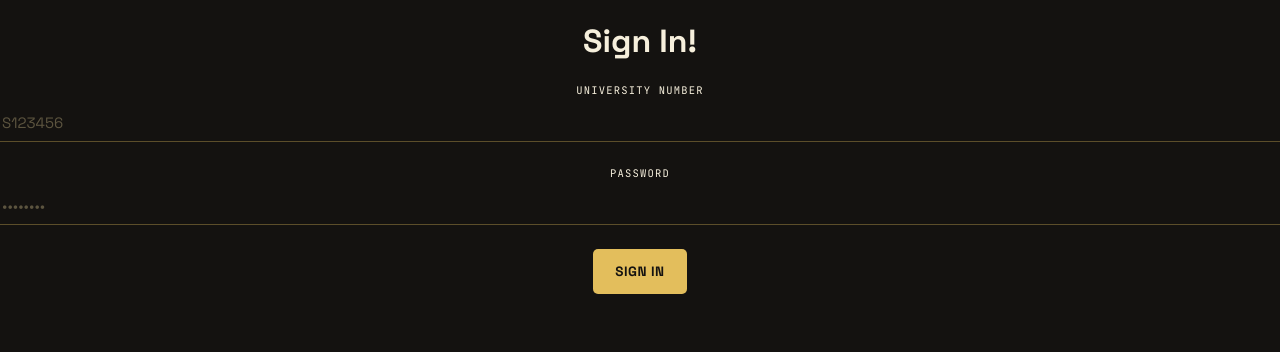
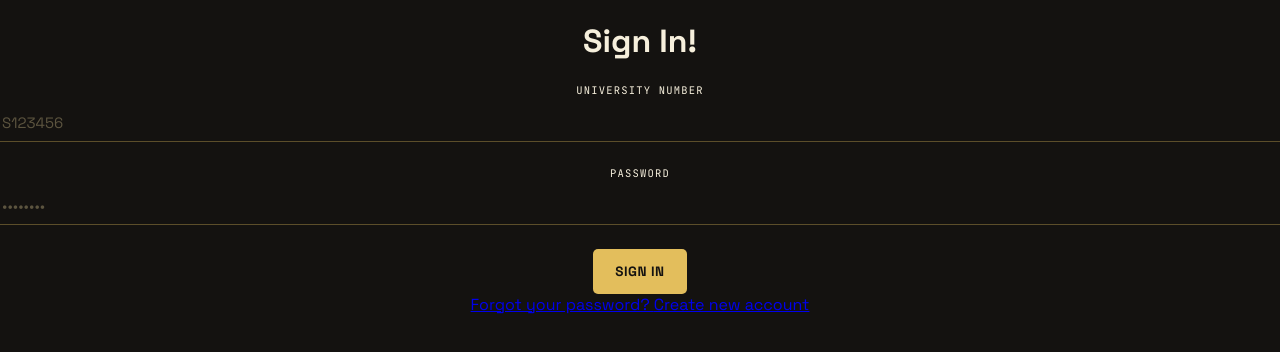
Before and after one commit to CMPG224-SE-PROJECT-GROUP-1/Room-Booking-Scheduling-System, a React (Vite) app in the folder my-RBSS-app/: page / in a window 1280 px wide. Shown: the top 352 px of the page. Built offline with nearby package versions, Linux system fonts and the light colour scheme.

Commit message:
added signup and forgotpassword links

```diff
--- a/my-RBSS-app/src/App.jsx
+++ b/my-RBSS-app/src/App.jsx
@@ -1,6 +1,8 @@
 // import { useState } from "react";
 import "./App.css";
 import { LoginPage } from "./frontend/pages/LoginPage";
+import RecoverPassword from "./frontend/pages/RecoverPassword";
+import SignUp from "./frontend/pages/SignUp";
 import { ThemeProvider } from "./frontend/theme/ThemeContext";
 import { BrowserRouter, Routes, Route, Link } from "react-router-dom";
 
@@ -13,6 +15,8 @@ function App() {
 
         <Routes>
             <Route path="/" element={<LoginPage/>} />
+            <Route path="/forgotpassword" element={<RecoverPassword/>} />
+            <Route path="/signup" element={<SignUp/>} />
         </Routes>
 
     </ThemeProvider>
--- a/my-RBSS-app/src/frontend/pages/LoginPage.css
+++ b/my-RBSS-app/src/frontend/pages/LoginPage.css
@@ -0,0 +1,50 @@
+.login-page {
+  min-height: 100vh;
+  background: var(--ink-panel);
+  display: flex;
+  align-items: center;
+  justify-content: center;
+}
+
+.login-form {
+  width: 360px;
+  background: var(--ink);
+  padding: 48px 40px;
+  border-radius: 8px;
+}
+
+.login-form h1 {
+  font-family: 'Fraunces', serif;
+  font-weight: 600;
+  font-size: 22px;
+  color: var(--yellow-pale);
+  margin: 0 0 30px;
+}
+
+.btn {
+  width: 100%;
+  margin-top: 10px;
+  background: var(--yellow);
+  color: var(--ink);
+  border: none;
+  font-family: 'Space Grotesk', sans-serif;
+  font-weight: 700;
+  font-size: 14px;
+  padding: 14px 0;
+  border-radius: 4px;
+  cursor: pointer;
+  text-transform: uppercase;
+}
+
+.links {
+
+
+
+  display: block;
+  font-family: 'JetBrains Mono', monospace;
+  font-size: 10.5px;
+  color: var(--yellow);
+  text-transform: uppercase;
+  letter-spacing: 1.2px;
+  margin-bottom: 8px;
+}
--- a/my-RBSS-app/src/frontend/pages/LoginPage.jsx
+++ b/my-RBSS-app/src/frontend/pages/LoginPage.jsx
@@ -1,6 +1,7 @@
 import { useState } from "react";
 import Field from "../components/Field";
 import Button from "../components/Button";
+import { BrowserRouter, Routes, Route, Link } from "react-router-dom";
 
 export function LoginPage() {
     const [uniNumber, setUniNumber] = useState('')
@@ -12,7 +13,7 @@ export function LoginPage() {
     }
 
     return (
-        <div className="login-page">
+            <div className="login-page">
             <form className="login-form" onSubmit={handleSubmit}>
                 <h1>Sign In!</h1>
 
@@ -35,9 +36,15 @@ export function LoginPage() {
 
                 <Button>Sign In</Button>
 
+                <div className="links">
+                    <Link to="/forgotpassword">Forgot your password?    </Link>
+                    <Link to="/signup">Create new account</Link>
+                </div>
+
             </form>
 
 
         </div>
+
     );
 }
--- /dev/null
+++ b/my-RBSS-app/src/frontend/pages/RecoverPassword.jsx
@@ -0,0 +1,7 @@
+export default function RecoverPassword(){
+    return (
+        <div>
+            <h1>PASSWORD RECOVER</h1>
+        </div>
+    )
+}
--- /dev/null
+++ b/my-RBSS-app/src/frontend/pages/SignUp.jsx
@@ -0,0 +1,7 @@
+export default function SignUp(){
+    return (
+        <div>
+            <h1>SIGN UP</h1>
+        </div>
+    )
+}
```
